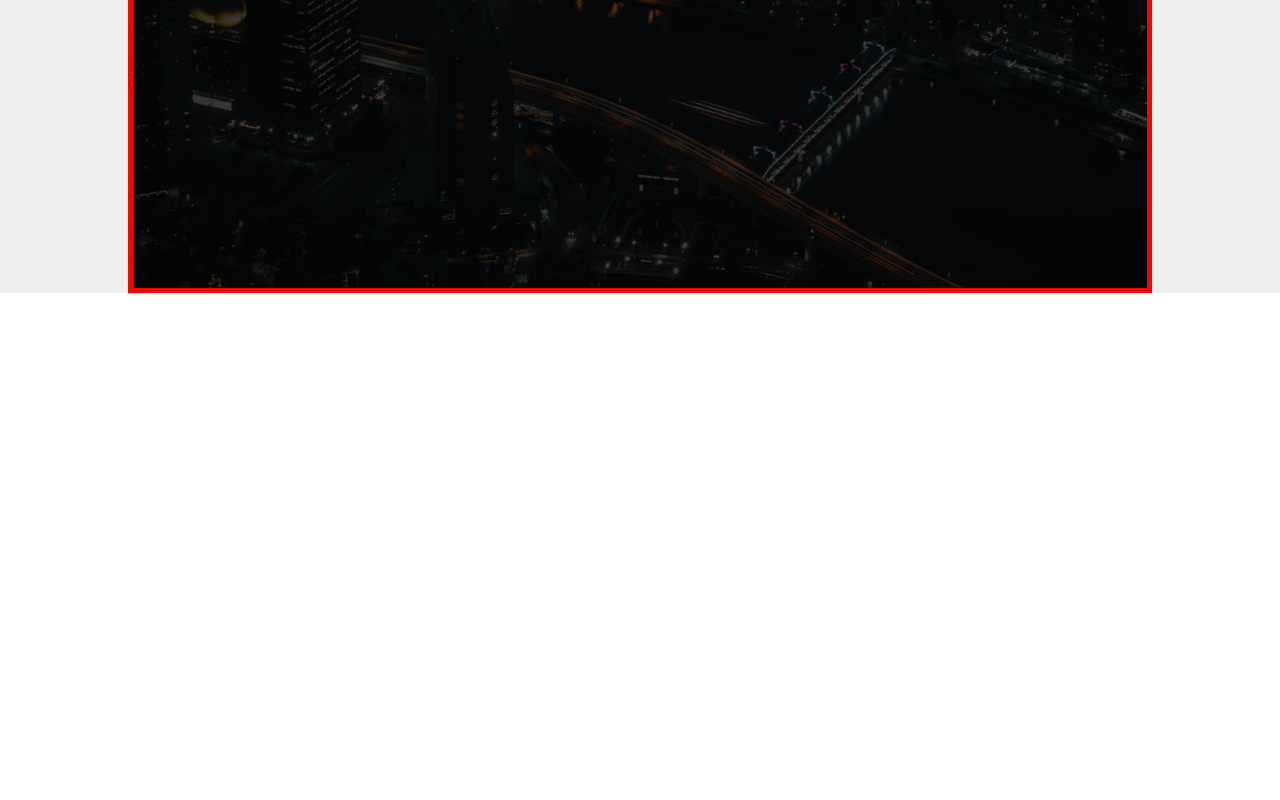
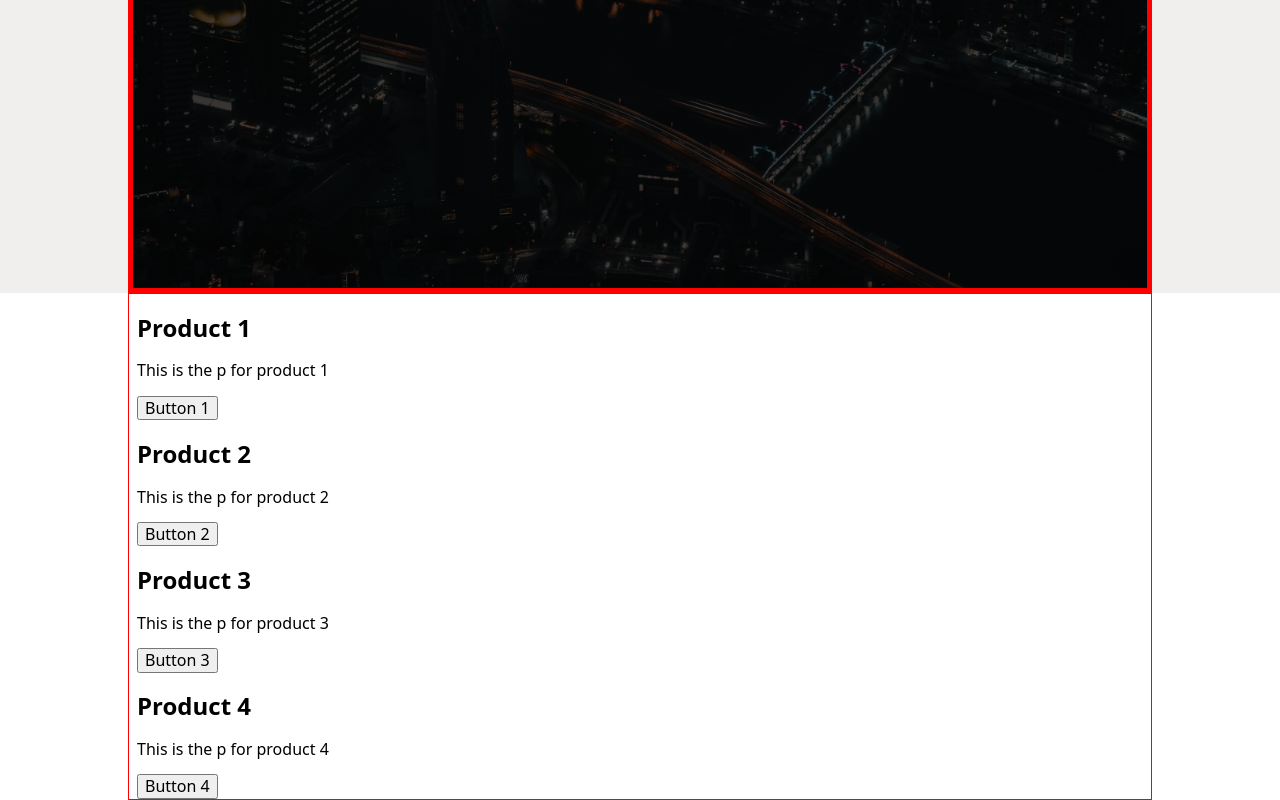
Before and after one commit to gregmjsco/odin-react-shopping, a React (Vite) app in the folder react-shopping-cart/: page / in a window 1280 px wide. Shown: the part 507-1307 px from the top of the page. Before the commit the page ends 800 px from the top, so only its background shows below. Built offline with nearby package versions, Linux system fonts and the light colour scheme.

Commit message:
Add 4 product boxes to the Shop component with some boilerplate placeholder html

```diff
--- a/react-shopping-cart/src/App.jsx
+++ b/react-shopping-cart/src/App.jsx
@@ -1,5 +1,6 @@
 import Header from "./components/Header/Header";
 import Hero from "./components/Hero/Hero";
+import Shop from "./components/Shop/Shop";
 
 const App = () => {
 
@@ -7,6 +8,7 @@ const App = () => {
     <>
       <Header />
       <Hero />
+      <Shop />
     </>
   );
 };
--- a/react-shopping-cart/src/components/Shop/Shop.jsx
+++ b/react-shopping-cart/src/components/Shop/Shop.jsx
@@ -0,0 +1,33 @@
+import './Shop.css'
+
+function Shop(){
+    return (
+        <section className="shop container">
+            <div className="shop__grid-container">
+                <div className='shop__box'>
+                    <h2>Product 1</h2>
+                    <p>This is the p for product 1</p>
+                    <button>Button 1</button>
+                </div>
+                <div className='shop__box'>
+                    <h2>Product 2</h2>
+                    <p>This is the p for product 2</p>
+                    <button>Button 2</button>
+                </div>
+                <div className='shop__box'>
+                    <h2>Product 3</h2>
+                    <p>This is the p for product 3</p>
+                    <button>Button 3</button>
+                </div>
+                <div className='shop__box'>
+                    <h2>Product 4</h2>
+                    <p>This is the p for product 4</p>
+                    <button>Button 4</button>
+                </div>
+            </div>
+
+        </section>
+    )
+}
+
+export default Shop;
```
